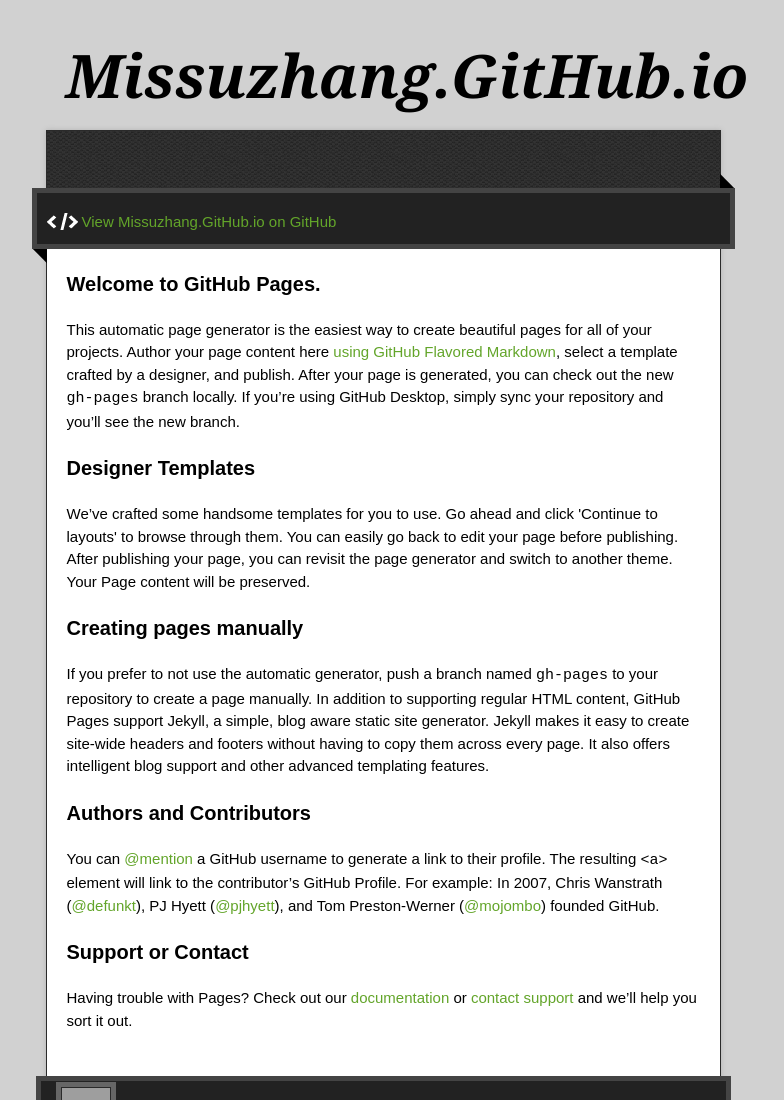
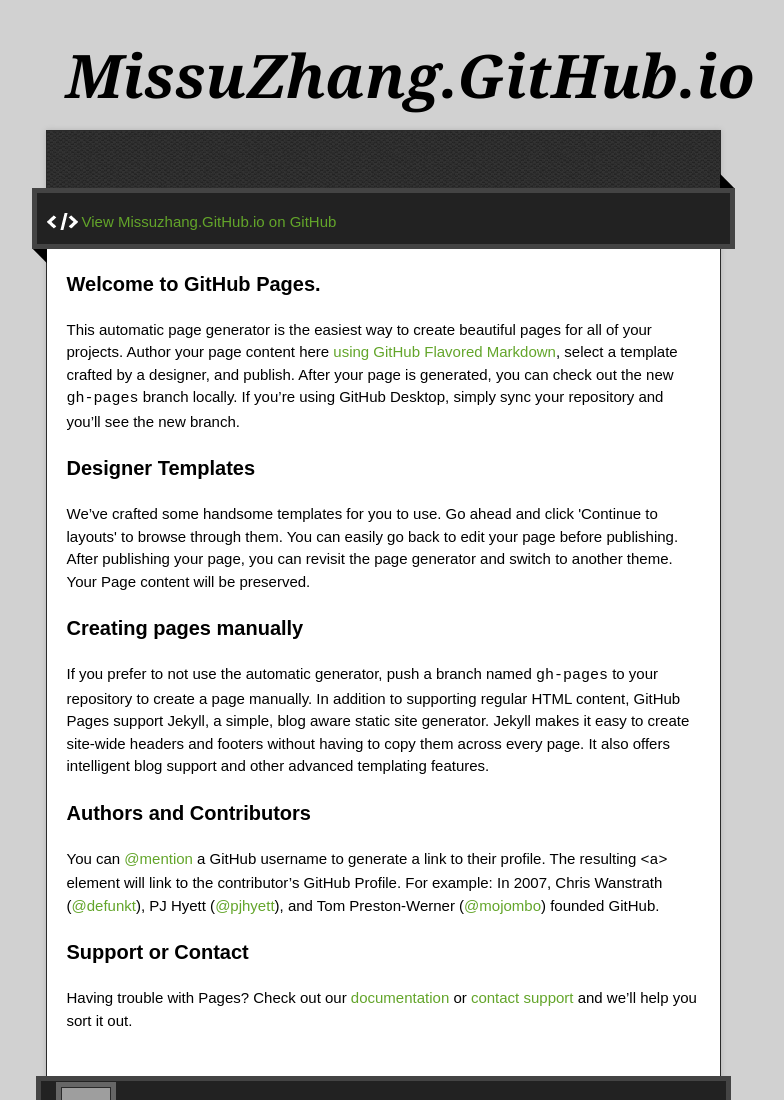
Before and after one commit to missuzhang/missuzhang.github.io, a plain HTML site: page index.html in a window 1280 px wide. Shown: the top 1100 px of the page, without its empty margins (257-1041 px from the left). Drawn offline with nearby package versions, Linux system fonts and the light colour scheme; grey boxes are pictures that could not be loaded.

Commit message:
Update index.html

```diff
--- a/index.html
+++ b/index.html
@@ -22,7 +22,7 @@
 
   <div class="wrapper">
     <header>
-      <h1 class="title">Missuzhang.GitHub.io</h1>
+      <h1 class="title">MissuZhang.GitHub.io</h1>
     </header>
     <div id="container">
       <p class="tagline"></p>
```
